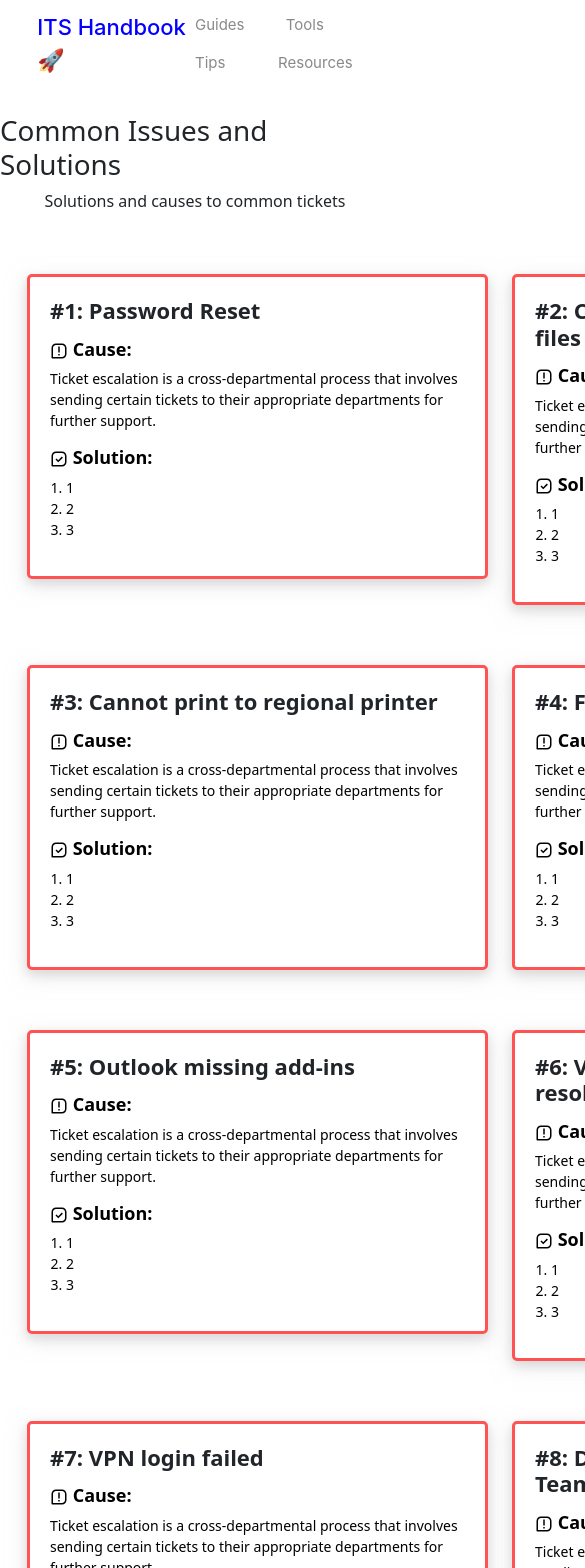
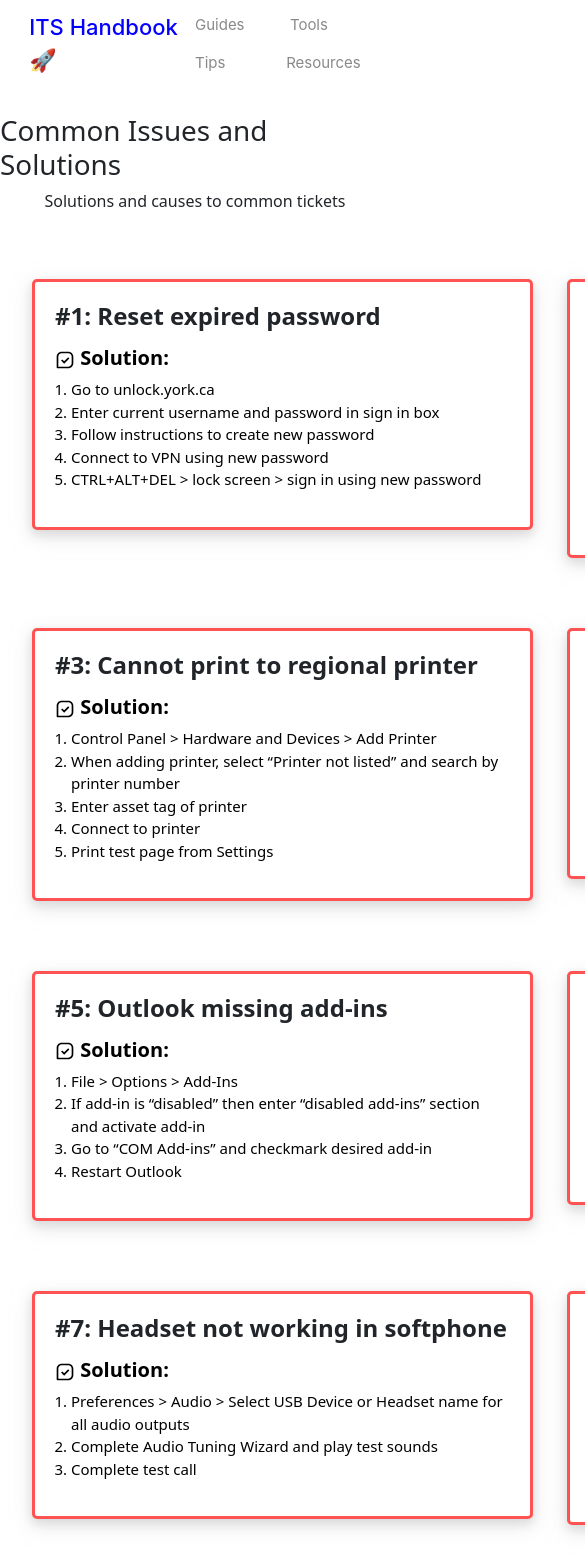
Before and after one commit to michaelsheng15/yr-guide, a React (Create React App) app: page /issues in a window 390 px wide. Shown: the top 1568 px of the page, 585 px wide, since content can reach past the window. Built offline with nearby package versions, Linux system fonts and the light colour scheme.

Commit message:
Made landing page more responsive

```diff
--- a/src/Components/Footer.css
+++ b/src/Components/Footer.css
@@ -1,9 +1,14 @@
 .footer-container {
-  margin-top: 80px;
+  display: flex;
+  justify-content: center;
+  align-items: center;
+  margin: auto;
+  min-width: 80%;
+  width: 87%;
 }
 
-.footer-row{
-  width: 95%;
+.footer-row {
+  width: 100%;
   margin-top: 3%;
 }
 
@@ -18,25 +23,24 @@
   margin-right: 12px;
 }
 
-.logo-col{
+.logo-col {
   margin-bottom: 1rem;
-  width: 100%;
   display: flex;
   justify-content: flex-end;
   align-items: flex-start;
 }
 
-.text-col{
+.text-col {
   display: flex;
   justify-content: flex-start;
   align-items: flex-start;
   flex-direction: row;
 }
 
-.name{
+.name {
   color: rgb(234, 0, 255);
 }
 
-.footer-p{
+.footer-p {
   font-size: 15px;
 }
--- a/src/Components/NavCard.css
+++ b/src/Components/NavCard.css
@@ -7,7 +7,8 @@
   display: flex;
   justify-content: center;
   align-items: center;
-  width: 87%;
+  min-width: 80%;
+  width: 85%;
 }
 
 .nav-row {
@@ -59,3 +60,7 @@
   color: rgb(4, 0, 255);
   font-weight: 500;
 }
+
+.nav-container{
+  padding:0;
+}
--- a/src/Views/Guides/GuideHome.css
+++ b/src/Views/Guides/GuideHome.css
@@ -1,5 +1,5 @@
 .guide-box {
-  height: 200px;
+  height: 220px;
   border-radius: 5px;
   display: flex;
   justify-content: center;
@@ -14,7 +14,7 @@
 }
 
 .guide-row {
-  width: 975px;
+  min-width: 85%;
   display: flex;
   justify-content: center;
   align-items: center;
--- a/src/Views/Guides/Issues.css
+++ b/src/Views/Guides/Issues.css
@@ -9,7 +9,7 @@
 .issues-container {
   display: flex;
   flex-direction: column;
-  width: 1000px;
+  width: 1100px;
   margin: 30px auto auto auto;
   padding: 15px;
 }
@@ -20,14 +20,15 @@
 }
 
 .issues-h {
-  font-size: 22px;
+  font-size: 24px;
   font-weight: 600;
   margin-bottom: 15px;
+
 }
 
 .issues-p {
   color: rgb(0, 0, 0);
-  font-size: 14px;
+  font-size: 15px;
 }
 
 .issues-text-box {
@@ -37,6 +38,7 @@
   box-shadow: 0 4px 8px 0 rgba(209, 209, 209, 0.6),
     0 6px 20px 0 rgba(209, 209, 209, 0.6);
   transition: box-shadow 0.3s;
+  margin: 5px;
 }
 
 .issues-text-box:hover {
@@ -46,7 +48,7 @@
 
 .issues-sub-h {
   color: rgb(0, 0, 0);
-  font-size: 18px;
+  font-size: 20px;
   font-weight: 650;
 }
 
--- a/src/Views/Guides/Issues.js
+++ b/src/Views/Guides/Issues.js
@@ -8,48 +8,100 @@ import { BiMessageSquareCheck } from "react-icons/bi";
 const Issues = () => {
   const issues = [
     {
-      issueTitle: "#1: Password Reset",
-      cause:
-        "Ticket escalation is a cross-departmental process that involves sending certain tickets to their appropriate departments for further support.",
-      solution: ["1", "2", "3"],
+      issueTitle: "#1: Reset expired password",
 
-      issueTitle2: "#2: Cannot open eDOCS or eDOCS files",
-      cause2:
-        "Ticket escalation is a cross-departmental process that involves sending certain tickets to their appropriate departments for further support.",
-      solution2: ["1", "2", "3"],
+      solution: [
+        "Go to unlock.york.ca",
+        "Enter current username and password in sign in box",
+        "Follow instructions to create new password",
+        "Connect to VPN using new password",
+        "CTRL+ALT+DEL > lock screen > sign in using new password",
+      ],
+
+      issueTitle2: "#2: Unable to open/check-in eDOCS documents",
+
+      solution2: [
+        "Close of office applications and eDOCS DM from task manager",
+        "Go to file ___",
+        "Run dmreset.bat",
+        "Open eDOCS from desktop icon to create local file",
+        "Check in/open documents",
+      ],
     },
     {
       issueTitle: "#3: Cannot print to regional printer",
-      cause:
-        "Ticket escalation is a cross-departmental process that involves sending certain tickets to their appropriate departments for further support.",
-      solution: ["1", "2", "3"],
+
+      solution: [
+        "Control Panel > Hardware and Devices > Add Printer",
+        "When adding printer, select “Printer not listed” and search by printer number",
+        "Enter asset tag of printer",
+        "Connect to printer",
+        "Print test page from Settings",
+      ],
 
       issueTitle2: "#4: FTP service java required/blocked",
-      cause2:
-        "Ticket escalation is a cross-departmental process that involves sending certain tickets to their appropriate departments for further support.",
-      solution2: ["1", "2", "3"],
+
+      solution2: [
+        "Go to official Java website and download Java for Windows",
+        "Follow steps in wizard",
+        "Control Panel > Java > Security > Add https//:ftp.york.ca/ to allowed sites",
+        "Open FTP in Internet Explorer",
+      ],
     },
     {
       issueTitle: "#5: Outlook missing add-ins",
-      cause:
-        "Ticket escalation is a cross-departmental process that involves sending certain tickets to their appropriate departments for further support.",
-      solution: ["1", "2", "3"],
+
+      solution: [
+        "File > Options > Add-Ins",
+        "If add-in is “disabled” then enter “disabled add-ins” section and activate add-in",
+        "Go to “COM Add-ins” and checkmark desired add-in",
+        "Restart Outlook",
+      ],
 
       issueTitle2: "#6: VPN unsuccessful domain name resolution",
-      cause2:
-        "Ticket escalation is a cross-departmental process that involves sending certain tickets to their appropriate departments for further support.",
-      solution2: ["1", "2", "3"],
+
+      solution2: [
+        "Open to Command Prompt",
+        "Enter command 'domain flushdns",
+        "Restart computer and connect to VPN",
+      ],
     },
     {
-      issueTitle: "#7: VPN login failed",
-      cause:
-        "Ticket escalation is a cross-departmental process that involves sending certain tickets to their appropriate departments for further support.",
-      solution: ["1", "2", "3"],
+      issueTitle: "#7: Headset not working in softphone",
+
+      solution: [
+        "Preferences > Audio > Select USB Device or Headset name for all audio outputs",
+        "Complete Audio Tuning Wizard and play test sounds",
+        "Complete test call",
+      ],
 
       issueTitle2: "#8: Dial tone in softphone during MS Teams call",
-      cause2:
-        "Ticket escalation is a cross-departmental process that involves sending certain tickets to their appropriate departments for further support.",
-      solution2: ["1", "2", "3"],
+
+      solution2: [
+        "Install Jabra Direct for headsets",
+        "Check for software updates in audio and headset drivers",
+        "Complete test calls",
+      ],
+    },
+    {
+      issueTitle: "#9: Laptop unable to connect to network",
+
+      solution: [
+        "End Outlook task from task manager",
+        "Control Panel > Credential Manager > Generic Credentials > Clear all generic credentials",
+        "Restart machine",
+      ],
+
+      issueTitle2: "#10: Outlook not connecting to exchange server",
+
+      solution2: [
+        "Ask user to use a wired connection or hotspot",
+        "Connect to screen using GoToSupport",
+        "Go to System Information do find model of laptop",
+        "Go to Dell Knowledge Base and install the network driver for device",
+        "Run through steps in wizard to install/update current driver",
+        "Restart machine and disconnect wired connection test wireless connection",
+      ],
     },
   ];
 
@@ -61,21 +113,13 @@ const Issues = () => {
         <p>Solutions and causes to common tickets</p>
       </div>
 
-      {issues.map(
-        (
-          { issueTitle, issueTitle2, cause, cause2, solution, solution2 },
-          i
-        ) => (
+      {issues.map(({ issueTitle, issueTitle2, solution, solution2 }, i) => (
         <Container className="issues-container">
           <Row className="issues-row">
             <Col>
               <div className="issues-text-box" key={i}>
                 <h3 className="issues-h">{issueTitle}</h3>
-                  <h3 className="issues-sub-h">
-                    <BiMessageSquareError /> Cause:
-                  </h3>
 
-                  <p className="issues-p">{cause}</p>
                 <h3 className="issues-sub-h">
                   <BiMessageSquareCheck /> Solution:
                 </h3>
@@ -92,26 +136,23 @@ const Issues = () => {
             <Col>
               <div className="issues-text-box">
                 <h3 className="issues-h">{issueTitle2}</h3>
-                  <h3 className="issues-sub-h">
-                    <BiMessageSquareError /> Cause:
-                  </h3>
 
-                  <p className="issues-p">{cause2}</p>
                 <h3 className="issues-sub-h">
                   <BiMessageSquareCheck /> Solution:
                 </h3>
 
                 <p className="issues-p">
-                    <ol>{solution2.map((solution, j) => (
+                  <ol>
+                    {solution2.map((solution, j) => (
                       <li key={j}>{solution}</li>
-                      ))}</ol>
+                    ))}
+                  </ol>
                 </p>
               </div>
             </Col>
           </Row>
         </Container>
-        )
-      )}
+      ))}
     </div>
   );
 };
--- a/src/Views/Home.css
+++ b/src/Views/Home.css
@@ -1,16 +1,21 @@
 .slide-container {
-  width: 100%;
+  min-width: 100%;
   height: 400px;
   display: flex;
   justify-content: center;
   align-items: center;
 }
 
+.home-container{
+  min-width: 80%;
+  width: 85%;
+
+}
 .screen {
   max-width: 100%;
   display: flex;
   flex-direction: column;
-  min-height: 100vh;
+  height: 100vh;
   margin-left: auto;
   margin-right: auto;
   background: rgb(255, 255, 255);
@@ -37,7 +42,6 @@
   justify-content: center;
   align-items: center;
   padding-top: 20px;
-  width: 95%;
 }
 
 .btn {
@@ -63,7 +67,7 @@
 }
 
 .home-p {
-  font-size: 16px;
+  font-size: 100%;
 }
 
 .home-h {
```
Also changed, not shown: src/Views/Home.js (+65 -10 lines), src/Views/Tools.js (+45 -34 lines). Lines whose indentation alone changed are shown as unchanged.
